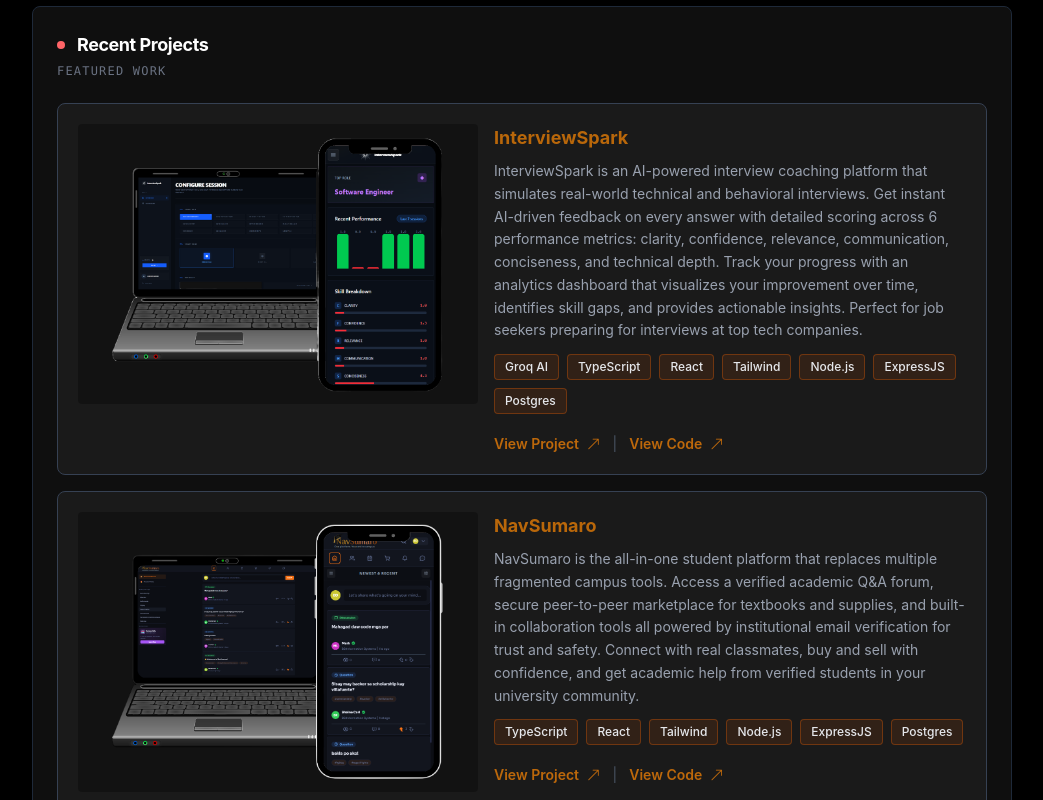
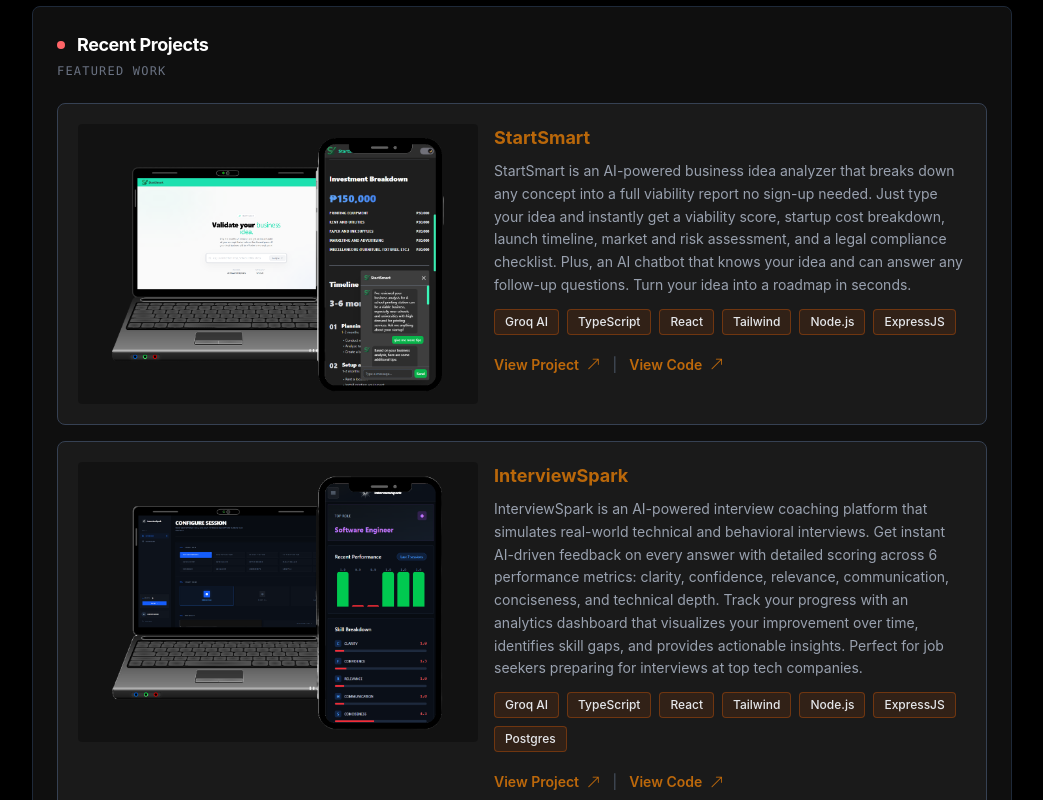
Before and after one commit to ehrvayn/Portfolio, a React (Vite) app: page / in a window 1280 px wide. Shown: the part 1620-2420 px from the top of the page, without its empty margins (118-1161 px from the left). Built offline with nearby package versions, Linux system fonts and the light colour scheme; no server answers; what groq-sdk would draw is missing.

Commit message:
Feat: added new project called StartSmart

```diff
--- a/src/components/containers/RecentProjects.jsx
+++ b/src/components/containers/RecentProjects.jsx
@@ -4,12 +4,29 @@
 import QuickNotesImg from "../../assets/img/QuickNotesImg.png";
 import PortfolioImg from "../../assets/img/PortfolioImg.png";
 import InterviewSparkImg from "../../assets/img/InterviewSparkImg.png";
+import StartSmartImg from "../../assets/img/StartSmartImg.png";
 
 function RecentProjects() {
   const { darkMode } = useDarkMode();
   const [hoveredIndex, setHoveredIndex] = useState(null);
 
   const projects = [
+    {
+      name: "StartSmart",
+      description:
+        "StartSmart is an AI-powered business idea analyzer that breaks down any concept into a full viability report no sign-up needed. Just type your idea and instantly get a viability score, startup cost breakdown, launch timeline, market and risk assessment, and a legal compliance checklist. Plus, an AI chatbot that knows your idea and can answer any follow-up questions. Turn your idea into a roadmap in seconds.",
+      link: "startsmartgo.vercel.app",
+      code: "github.com/ehrvayn/StartSmart",
+      image: StartSmartImg,
+      tech: [
+        "Groq AI",
+        "TypeScript",
+        "React",
+        "Tailwind",
+        "Node.js",
+        "ExpressJS",
+      ],
+    },
     {
       name: "InterviewSpark",
       description:
@@ -142,8 +159,8 @@
                       key={i}
                       className={`text-xs px-2.5 py-1 rounded font-medium ${
                         darkMode
-                      ? "bg-orange-500/10 hover:bg-orange-500/20 border border-orange-500/30 text-gray-200"
-                      : "bg-orange-50 hover:bg-orange-100 border border-orange-200 text-gray-800"
+                          ? "bg-orange-500/10 hover:bg-orange-500/20 border border-orange-500/30 text-gray-200"
+                          : "bg-orange-50 hover:bg-orange-100 border border-orange-200 text-gray-800"
                       }`}
                     >
                       {tech}
```
Also changed, not shown: src/assets/img/StartSmartImg.png (added).
